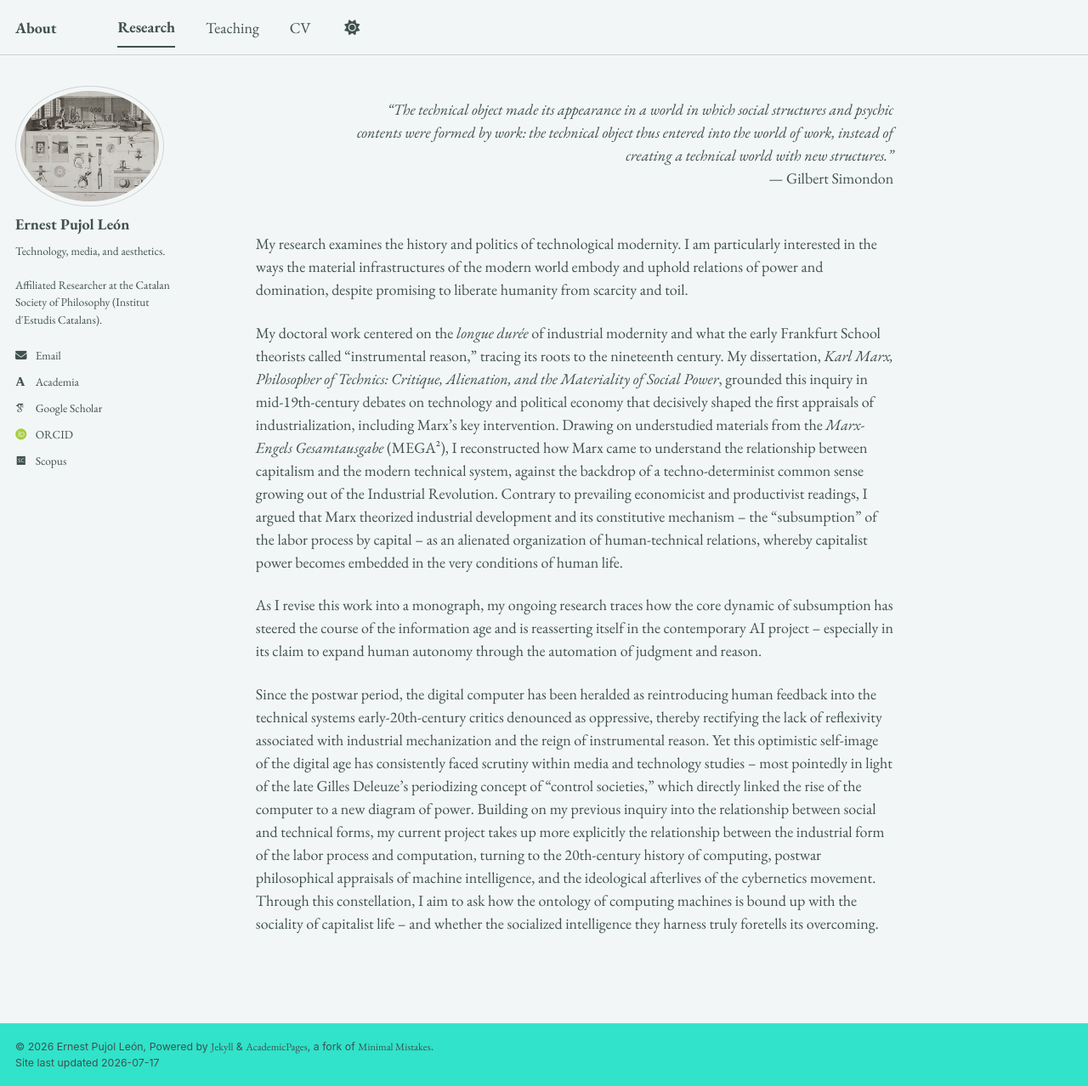
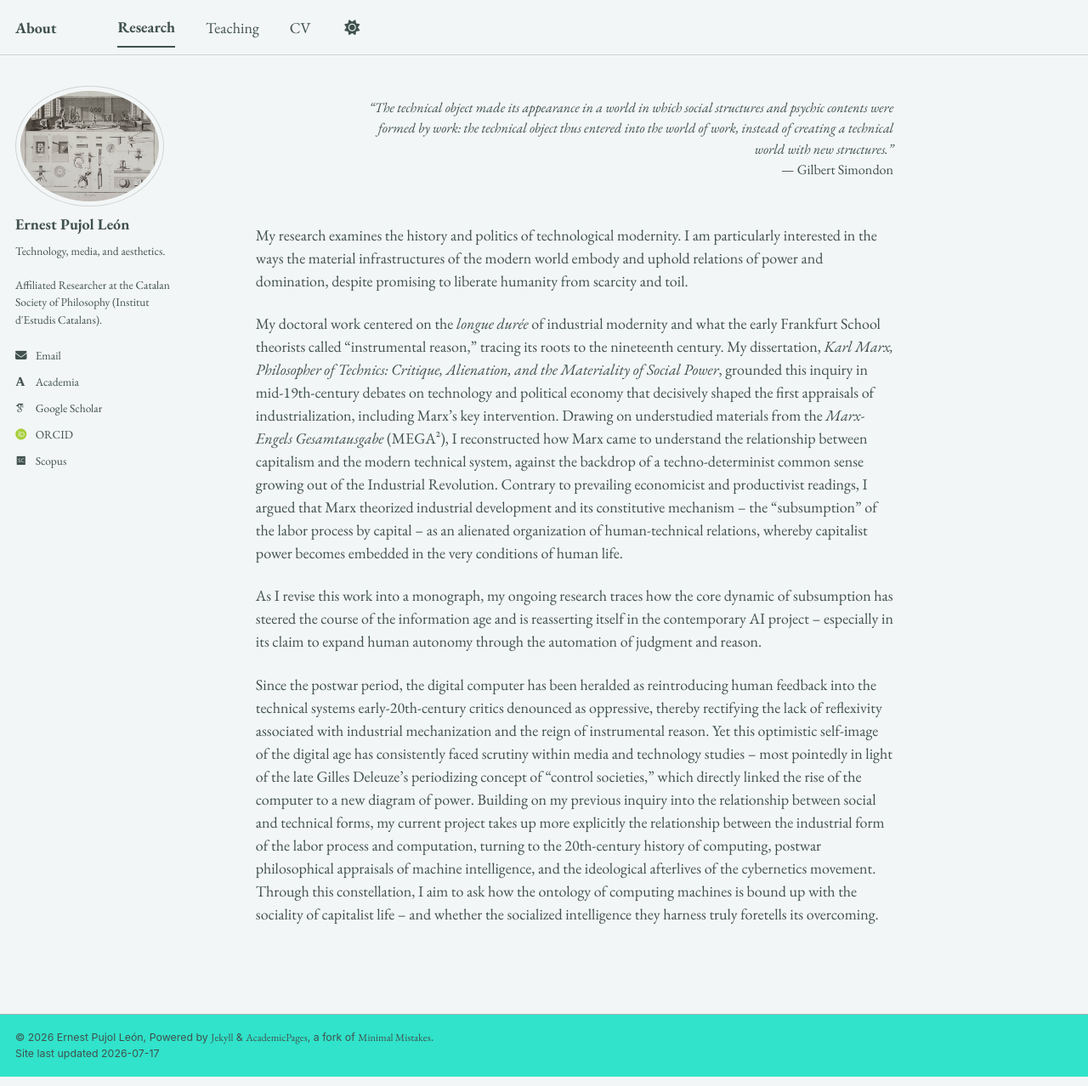
Before and after one commit to epujol90/epujol90.github.io, a Jekyll site: the page built from _pages/research.md, in a window 1280 px wide and 1278 px high. Shown: the whole window at 85% size. Built offline with Jekyll 4.4.1, drawn with Linux system fonts in a browser that asks for light colours; some web fonts are replaced; a script bundle is joined from its source files by our own code; library files that are not in the unit come from our copies.

Commit message:
Update research.md

```diff
--- a/_pages/research.md
+++ b/_pages/research.md
@@ -5,7 +5,7 @@ permalink: /research/
 author_profile: true
 ---
 
-<div style="text-align: right; margin-left: 15%;">
+<div style="text-align: right; margin-left: 15%; font-size: 0.9em;">
 <em>“The technical object made its appearance in a world in which social structures and psychic contents were formed by work: the technical object thus entered into the world of work, instead of creating a technical world with new structures.”</em><br>
 — Gilbert Simondon
 </div>
```
